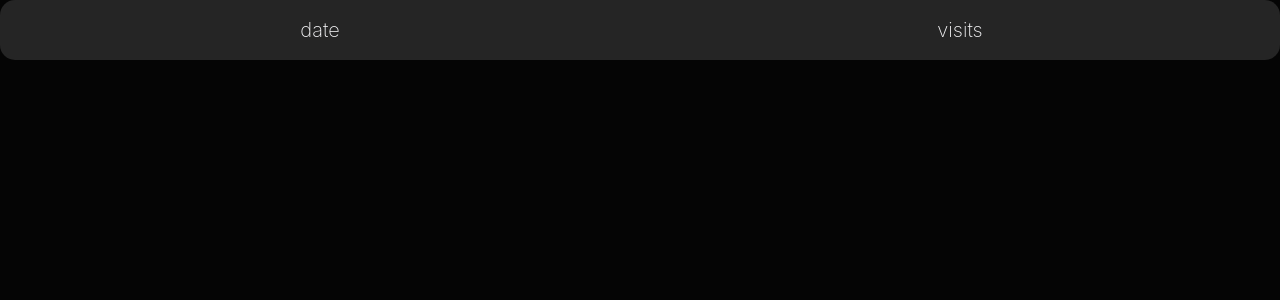
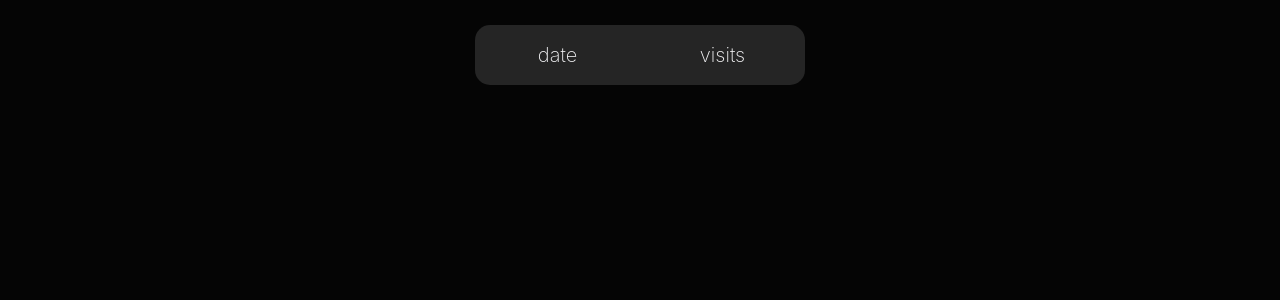
Before and after one commit to SyrymAbdikhan/mySite, a Flask app: page /history in a window 1280 px wide. Shown: the part 60-360 px from the top of the page. Run offline with Flask 2, Linux system fonts and the light colour scheme; data that the repository does not hold is empty.

Commit message:
error html bug fix

```diff
--- a/templates/hist.html
+++ b/templates/hist.html
@@ -5,7 +5,8 @@
 {% endblock %}
 
 {% block body %}
-<div class='main'>
+<main>
+    <div class="table-container">
         <table>
             <tr>
                 <td>date</td><td>visits</td>
@@ -17,4 +18,5 @@
             {% endfor %}
         </table>
     </div>
+</main>
 {% endblock %}
```
Lines whose indentation alone changed are shown as unchanged.
